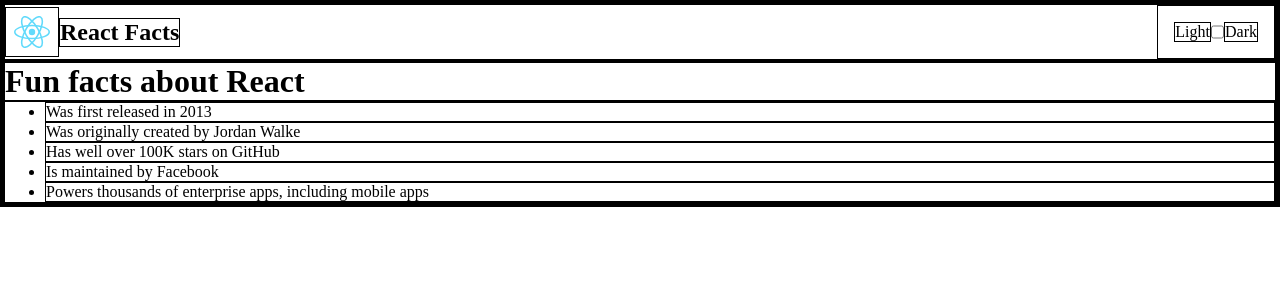
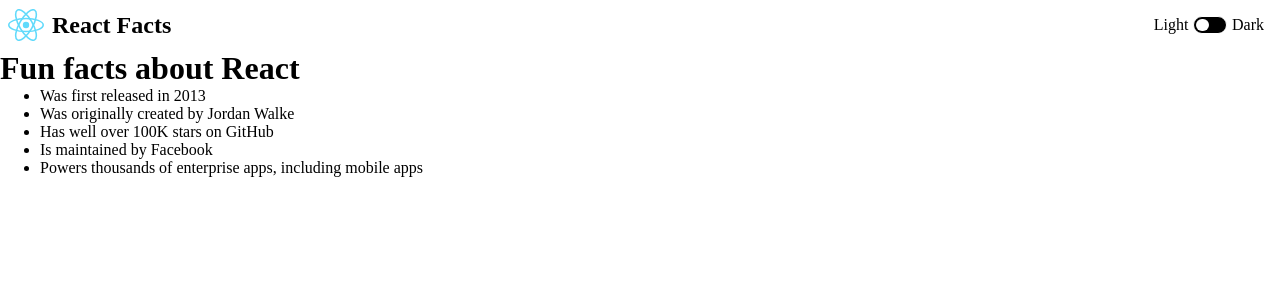
Before and after one commit to Kalanithi96/LearnReact, a React (Vite) app in the folder 12.darkMode/: page / in a window 1280 px wide. Shown: the top 300 px of the page. Built offline with nearby package versions, Linux system fonts and the light colour scheme; the HTML template or start-up script is replaced by a standard one.

Commit message:
Added toggle animation using CSS to the toggle button

```diff
--- a/12.darkMode/src/App.css
+++ b/12.darkMode/src/App.css
@@ -1,23 +1,75 @@
-*{
-    margin: 0;
-    border: 1px black solid
+* {
+  margin: 0;
 }
 
-.navbar{
-    display:flex;
-    align-items: center;
+.navbar {
+  display: flex;
+  align-items: center;
 }
 
-.header--logo{
-    height:2em;
-    padding: 0.5em;
+.header--logo {
+  height: 2em;
+  padding: 0.5em;
 }
 
-.header--title{
-    margin-right: auto;
+.header--title {
+  margin-right: auto;
 }
 
-.toggle--container{
+.toggle--container {
+  text-align: center;
+  display: flex;
+  align-items: center;
+  padding: 1em;
+}
+
+.toggle--button {
+  display: none;
+}
+
+.toggle--button + label{
     display: flex;
-    padding: 1em;
+    align-items: center;
+    position: relative;
+    margin: 0em 0.3em;
 }
+
+.toggle--button + label::before{
+    background-color: black;
+    border: 1px white solid;
+    content:"";
+    width: 2em;
+    height: 1em;
+    border-radius: 1em;
+    transition: background-color 200ms ease-in-out;
+}
+
+.toggle--button + label::after{
+    background-color: white;
+    position: absolute;
+    left:0.2em;
+    content:"";
+    width: .8em;
+    height: .8em;
+    border-radius: .8em;
+    transition: background-color 200ms ease-in-out, transform 200ms ease-in-out;
+}
+
+.toggle--button:checked + label::before{
+    background-color: white;
+    border: 1px black solid;
+}
+
+.toggle--button:checked + label::after{
+    transform: translateX(100%);
+    background-color: black;
+}
+
+.toggle--button:disabled + label::before{
+    background-color: #ccc;
+    border: 1px black solid;
+}
+
+.toggle--button:disabled + label::after{
+    background-color: #777;
+}
--- a/12.darkMode/src/components/ToggleButton.tsx
+++ b/12.darkMode/src/components/ToggleButton.tsx
@@ -11,8 +11,16 @@
         type="checkbox"
         checked={props.value}
         onChange={props.handleChange}
+        className="toggle--button"
+        id="toggle"
       />
+      <label htmlFor="toggle"></label>
       <p>{props.option2}</p>
     </div>
   );
 }
+{
+    /*
+        Credits to https://www.youtube.com/watch?v=N8BZvfRD_eU for toggle button.
+    */
+}
```
